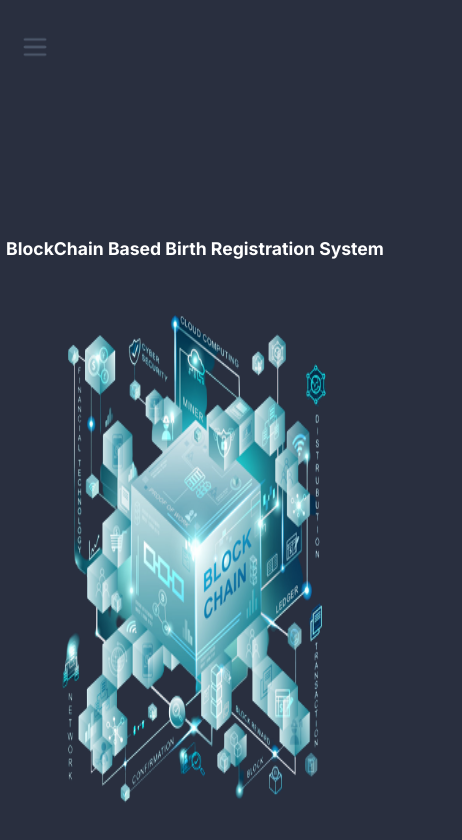
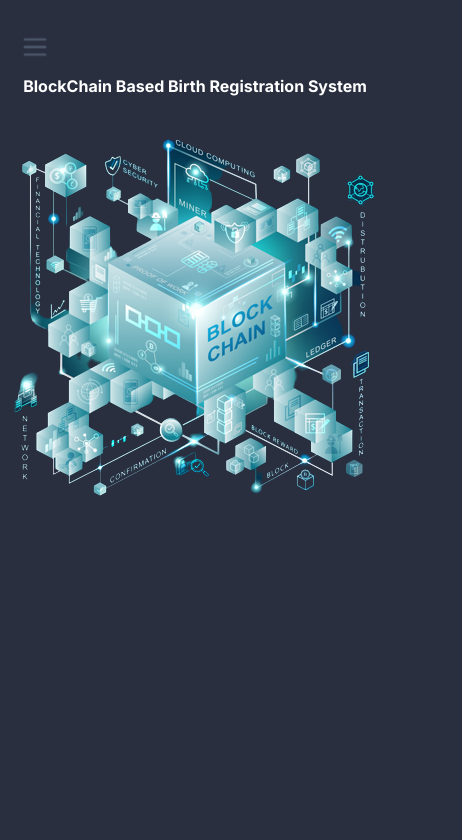
Before and after one commit to Niroj925/Janma_Dartaa, a Next.js app: page / in a window 390 px wide. Shown: the top 840 px of the page, 462 px wide, since content can reach past the window. Built offline with nearby package versions, Linux system fonts and the light colour scheme.

Commit message:
mobile responsive

```diff
--- a/src/app/component/Homepage/Homepage.module.css
+++ b/src/app/component/Homepage/Homepage.module.css
@@ -12,20 +12,20 @@
   .image {
     max-width: 100%;
     max-height: 100%;
-    width: 1200px;
-    height: 940px;
   }
 
   @media (max-width:550px){
 
+    .container{
+      margin-top: -200px;
+    }
 
     .container h1{
-      font-size:1.1rem;
+      font-size:1rem;
     }
 
     .image {
-
-      width: 850px;
-      height: 640px;
+      max-width: 650px;
+     max-height: 550px;
     }
   }
```
Also changed, not shown: src/app/check/check.module.css (+9 -0 lines).
